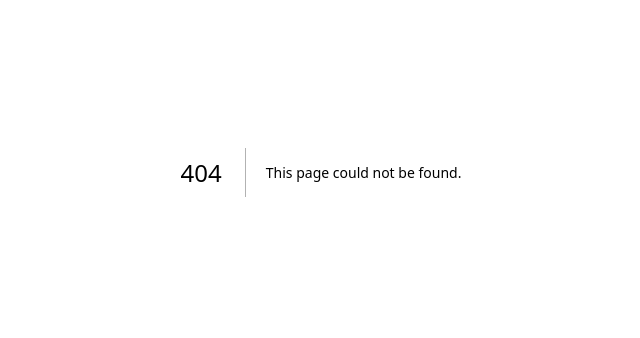
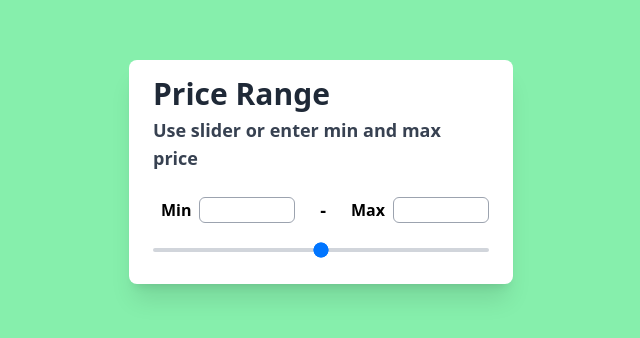
Before and after one commit to Ashirwad-Shetye/Koffee, a Next.js app: page /components/store/rangeSlider in a window 1280 px wide. Before the commit this address had no page. Shown: the part 228-566 px from the top of the page, without its empty margins (319-959 px from the left). Built offline with nearby package versions, Linux system fonts and the light colour scheme.

Commit message:
filter component added

```diff
--- /dev/null
+++ b/pages/components/store/filter.tsx
@@ -0,0 +1,35 @@
+import React from "react";
+
+function Filter() {
+  return (
+    <div className="mx-5 bg-slate-200 rounded-lg h-fit">
+      <div>
+        <h1>Category</h1>
+        <div></div>
+      </div>
+      <div>
+        <h1>Color</h1>
+        <div className="space-x-1">
+          <button className="w-6 h-6 rounded-full bg-red-500"></button>
+          <button className="w-6 h-6 rounded-full bg-yellow-500"></button>
+          <button className="w-6 h-6 rounded-full bg-orange-500"></button>
+          <button className="w-6 h-6 rounded-full bg-green-500"></button>
+          <button className="w-6 h-6 rounded-full bg-blue-500"></button>
+          <button className="w-6 h-6 rounded-full bg-black"></button>
+          <button className="w-6 h-6 rounded-full bg-white"></button>
+        </div>
+      </div>
+      <div>
+        <h1>Price Range</h1>
+        <div className="flex flex-col space-y-1">
+          <button aria-label="0$ to 10$">0$ to 10$</button>
+          <button aria-label="10$ to 50$">10$ to 50$</button>
+          <button aria-label="50$ to 100$">50$ to 100$</button>
+          <button aria-label="100$ and more">100$ and more</button>
+        </div>
+      </div>
+    </div>
+  );
+}
+
+export default Filter;
--- /dev/null
+++ b/pages/components/store/productsList.tsx
@@ -0,0 +1,7 @@
+import React from "react";
+
+function productsList() {
+  return <div>productsList</div>;
+}
+
+export default productsList;
--- /dev/null
+++ b/pages/components/store/rangeSlider.tsx
@@ -0,0 +1,104 @@
+import { useState, useEffect, useRef } from "react";
+
+function RangeSlider({ min, max, step, priceCap }: any) {
+  const progressRef = useRef(null);
+  const [minValue, setMinValue] = useState<any>();
+  const [maxValue, setMaxValue] = useState<any>();
+
+  const handleMin = (e: any) => {
+    if (maxValue - minValue >= priceCap && maxValue <= max) {
+      if (parseInt(e.target.value) > maxValue) {
+      } else {
+        setMinValue(parseInt(e.target.value));
+      }
+    } else {
+      if (parseInt(e.target.value) < minValue) {
+        setMinValue(parseInt(e.target.value));
+      }
+    }
+  };
+
+  const handleMax = (e: any) => {
+    if (maxValue - minValue >= priceCap && maxValue <= max) {
+      if (parseInt(e.target.value) < minValue) {
+      } else {
+        setMaxValue(parseInt(e.target.value));
+      }
+    } else {
+      if (parseInt(e.target.value) > maxValue) {
+        setMaxValue(parseInt(e.target.value));
+      }
+    }
+  };
+
+  useEffect(() => {
+    progressRef.current.style.left = (minValue / max) * step + "%";
+    progressRef.current.style.right = step - (maxValue / max) * step + "%";
+  }, [minValue, maxValue, max, step]);
+
+  return (
+    <div className="min-h-screen grid place-items-center bg-green-300">
+      <div className="flex flex-col w-96 bg-white shadow-xl rounded-lg px-6 py-4">
+        <h1 className="text-3xl font-bold text-gray-800 mb-1"> Price Range</h1>
+        <p className="font-semibold text-lg text-gray-700">
+          Use slider or enter min and max price
+        </p>
+
+        <div className="flex justify-between items-center my-6 ">
+          <div className="rounded-md">
+            <span className="p-2 font-semibold"> Min</span>
+            <input
+              onChange={(e) => setMinValue(e.target.value)}
+              type="number"
+              value={minValue}
+              className="w-24 rounded-md border border-gray-400"
+            />
+          </div>
+          <div className="ml-2 font-semibold text-lg"> - </div>
+          <div className=" ">
+            <span className="p-2 font-semibold"> Max</span>
+            <input
+              onChange={(e) => setMaxValue(e.target.value)}
+              type="number"
+              value={maxValue}
+              className="w-24 rounded-md border border-gray-400"
+            />
+          </div>
+        </div>
+
+        <div className="mb-4">
+          <div className="slider relative h-1 rounded-md bg-gray-300">
+            <div
+              className="progress absolute h-1 bg-green-300 rounded "
+              ref={progressRef}
+            ></div>
+          </div>
+
+          <div className="range-input relative  ">
+            <input
+              //   onChange={handleMin}
+              type="range"
+              //   min={min}
+              //   step={step}
+              //   max={max}
+              //   value={minValue}
+              className="range-min absolute w-full  -top-1  h-1   bg-transparent  appearance-none"
+            />
+
+            <input
+              //   onChange={handleMax}
+              type="range"
+              //   min={min}
+              //   step={step}
+              //   max={max}
+              //   value={maxValue}
+              className="range-max absolute w-full  -top-1 h-1  bg-transparent appearance-none"
+            />
+          </div>
+        </div>
+      </div>
+    </div>
+  );
+}
+
+export default RangeSlider;
--- /dev/null
+++ b/pages/components/store/subNav.tsx
@@ -0,0 +1,7 @@
+import React from "react";
+
+function subNav() {
+  return <div>subNav</div>;
+}
+
+export default subNav;
--- a/pages/store.tsx
+++ b/pages/store.tsx
@@ -3,25 +3,30 @@ import Image from "next/image";
 import Nav from "./components/common/Nav";
 import { client } from "@/lib/sanity.client";
 import urlFor from "@/lib/urlFor";
+import Filter from "./components/store/filter";
 
 function Store({ products }: any) {
   return (
     <main className="h-fit m-0">
       <div className="max-w-[1600px] mx-auto">
         <Nav />
-        <div>
+        <div className="mt-5">
+          <Filter />
+        </div>
+        {/* <div>
           {products?.map((product: any) => (
             <div key={product.id}>
               <div className="relative w-full h-96">
                 <Image
                   src={urlFor(product.image[0]).url()}
                   alt="product image"
-                  fill
+                  height={400}
+                  width={400}
                 />
               </div>
             </div>
           ))}
-        </div>
+        </div> */}
       </div>
     </main>
   );
```
